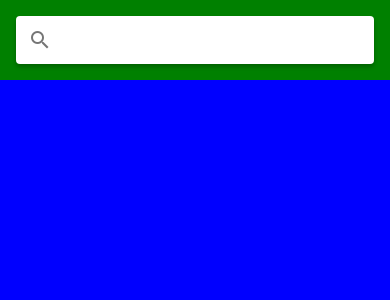
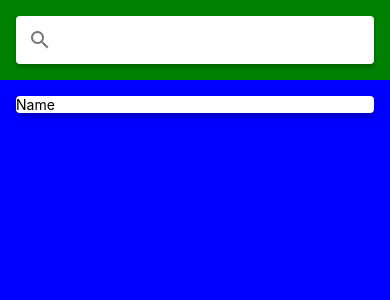
Before and after one commit to josephkem/Meals-App, a React Native app: screen / in a window 390 px wide. Shown: the top 300 px of the page. Built offline with nearby package versions, Linux system fonts and the light colour scheme.

Commit message:
changed name of restaurant info commponent

```diff
--- a/src/features/restaurants/components/RestaurantInfo.js
+++ /dev/null
@@ -1,8 +0,0 @@
-import React from "react";
-import { StatusBar, StyleSheet, SafeAreaView, Text, View } from "react-native";
-
-function RestaurantInfo() {
-  return <View></View>;
-}
-
-export default RestaurantInfo;
--- /dev/null
+++ b/src/features/restaurants/components/RestaurantInfoCard.js
@@ -0,0 +1,23 @@
+import React from "react";
+import { StyleSheet, Text, View } from "react-native";
+import { Card } from "react-native-paper";
+
+function RestaurantinfoCard() {
+  return (
+    <Card elevation={5} style={styles.card}>
+      <Text>Name</Text>
+    </Card>
+  );
+}
+
+const styles = StyleSheet.create({
+  card: {
+    backgroundColor: "white",
+  },
+  cover: {
+    padding: 20,
+    backgroundColor: "white",
+  },
+});
+
+export default RestaurantinfoCard;
--- a/src/features/restaurants/screens/RestaurantScreen.js
+++ b/src/features/restaurants/screens/RestaurantScreen.js
@@ -1,7 +1,7 @@
 import { Searchbar } from "react-native-paper";
 import React from "react";
 import { StatusBar, StyleSheet, SafeAreaView, Text, View } from "react-native";
-import RestaurantInfo from "../components/RestaurantInfo";
+import RestaurantInfoCard from "../components/RestaurantInfoCard";
 
 function RestaurantScreen() {
   return (
@@ -10,7 +10,7 @@ function RestaurantScreen() {
         <Searchbar />
       </View>
       <View style={styles.list}>
-        <RestaurantInfo />
+        <RestaurantInfoCard />
       </View>
     </SafeAreaView>
   );
```
